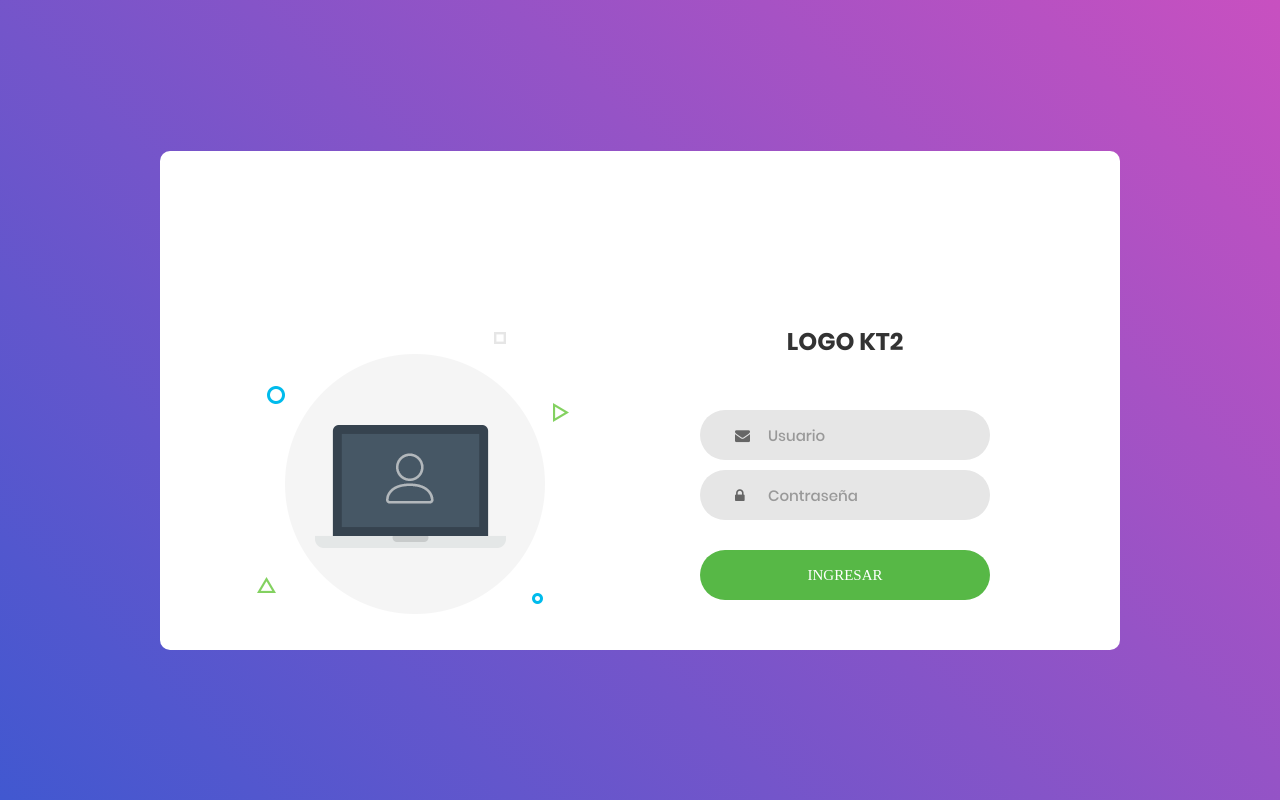
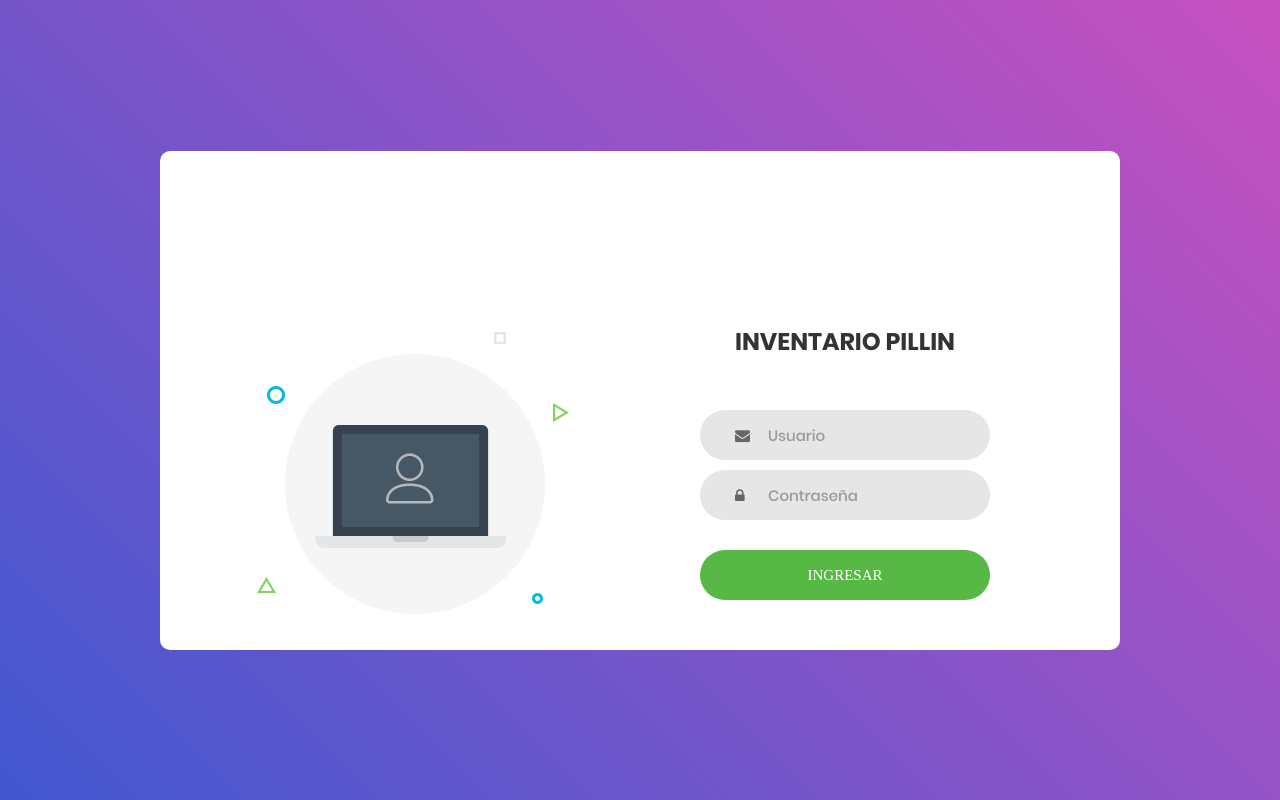
Before and after one commit to mixoO-O/inventariopillin, a PHP site: page / in a window 1280 px wide. Run offline with PHP 8.4, Linux system fonts and the light colour scheme; some web fonts are replaced.

Commit message:
Actualizacion

```diff
--- a/index.php
+++ b/index.php
@@ -19,7 +19,7 @@
 
 				<form class="login100-form validate-form" action="controllers/validarUsuario.php" method="POST">
 					<span class="login100-form-title">
-						LOGO KT2
+						INVENTARIO PILLIN
 					</span>
 
 					<div class="wrap-input100 validate-input">
--- a/views/descargar_archivo.php
+++ b/views/descargar_archivo.php
@@ -181,6 +181,7 @@
       </div>
     </div>
 
+  <hr>
   </section>
 
   <script src="../views/public/js/jquery-3.3.1.min.js"></script>
```
